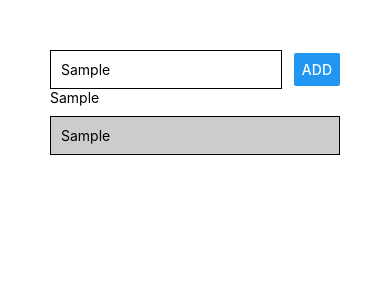
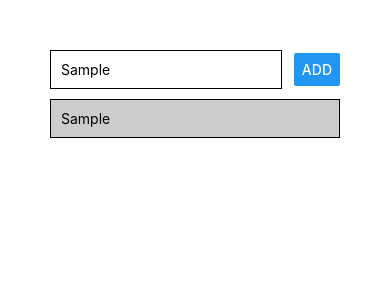
Before and after one commit to JakapongMo/rn-goal-setting-app, a React Native app: screen / in a window 390 px wide. Both pictures are taken after typing "Sample" into the empty fields and a click on the button "ADD". Shown: the top 300 px of the page. Built offline with nearby package versions, Linux system fonts and the light colour scheme.

Commit message:
Chane scrollview to flat improve performance

```diff
--- a/App.js
+++ b/App.js
@@ -1,5 +1,5 @@
 import React, { useState } from 'react';
-import { StyleSheet, Text, View, TextInput, Button, ScrollView } from 'react-native';
+import { StyleSheet, Text, View, TextInput, Button, ScrollView, FlatList } from 'react-native';
 
 export default function App() {
   const [enteredGoal, setEnteredGoal] = useState('');
@@ -12,7 +12,10 @@
   const addGoadHandler = () => {
     console.log(enteredGoal);
 
-    setCourseGoals(currentGoals => [...currentGoals, enteredGoal]);
+    setCourseGoals(currentGoals => [
+      ...currentGoals,
+      { id: Math.random().toString(), value: enteredGoal }
+    ]);
   };
 
   return (
@@ -28,14 +31,18 @@
         />
         <Button title="ADD" onPress={addGoadHandler} />
       </View>
-      <ScrollView>
+      <FlatList
+        keyExtractor={(item, index) => item.id}
+        data={courseGoals}
+        renderItem={itemData => (
+          <View style={styles.listItem}>
+            <Text >{itemData.item.value}</Text>
+          </View>)
+      }>
         {/* key = goal means cant crate same goal in app */}
-        <Text>{courseGoals}</Text>
-          {courseGoals.map((goal) => (
-            <View key={goal} style={styles.listItem}>
-              <Text >{goal}</Text>
-            </View>))}
-      </ScrollView>
+
+
+      </FlatList>
     </View>
   );
 }
```
